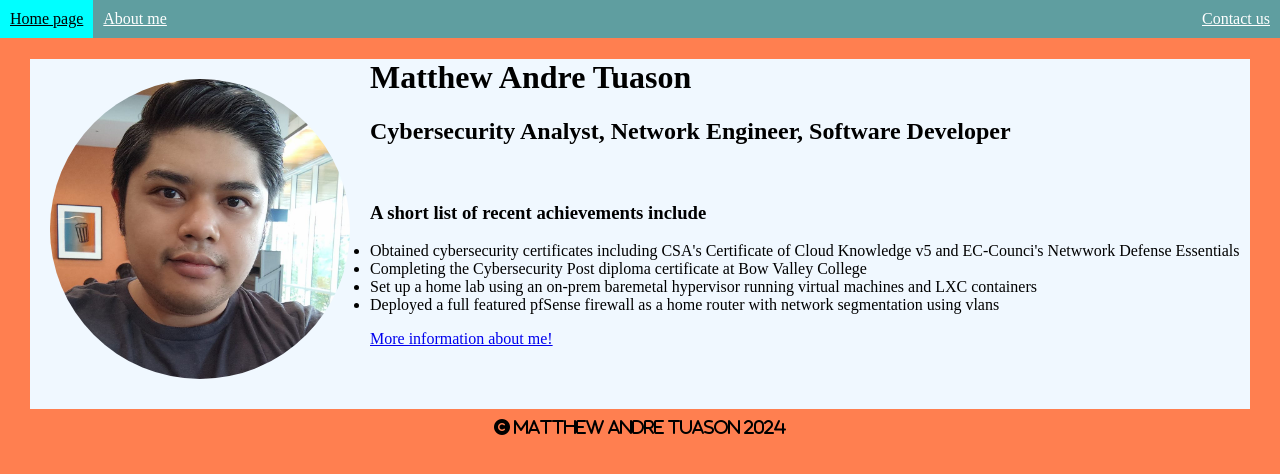
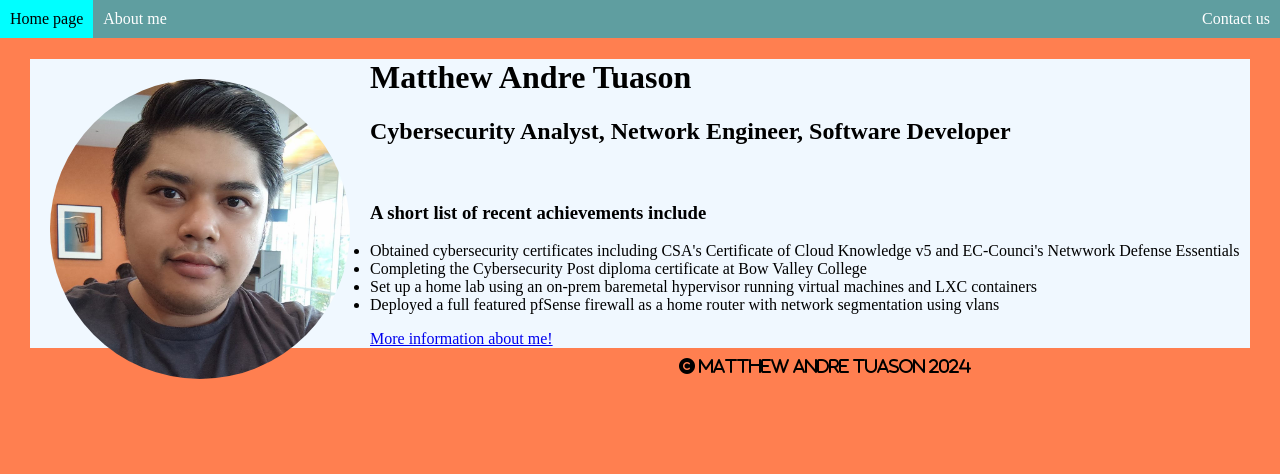
Before and after one commit to mtuason-bvc/clcm3403-lab1, a plain HTML site: page index.html in a window 1280 px wide. Drawn offline with Linux system fonts and the light colour scheme.

Commit message:
updated homepage to point to index.html instead of /

```diff
--- a/css/stylesheet.css
+++ b/css/stylesheet.css
@@ -15,7 +15,6 @@ div.insidebody{
     overflow: visible;
 }
 div.mainpagebody{
-    height: 350px;
     background-color: aliceblue;
     margin: 0 30px;
 }
@@ -31,6 +30,7 @@ ul.navbar a{
     float: left;
     padding: 10px;
     color: white;
+    text-decoration: none;
 }
 
 ul.navbar li:last-child, .float-right{
--- a/index.html
+++ b/index.html
@@ -9,7 +9,7 @@
 </head>
 <body>
     <ul class="navbar">
-        <li><a href="/">Home page</a></li>
+        <li><a href="index.html">Home page</a></li>
         <li><a href="second-page.html">About me</a></li>
         <li><a href="">Contact us</a></li>
     </ul>
```
